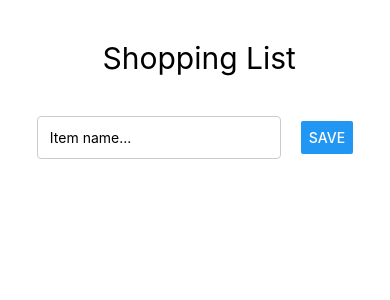
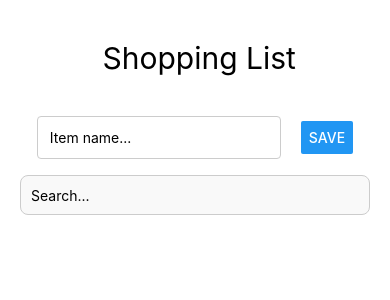
Before and after one commit to Yuudachi13/flatList-test, a React Native app: screen / in a window 390 px wide. Shown: the top 300 px of the page. Built offline with nearby package versions, Linux system fonts and the light colour scheme.

Commit message:
hakutoimii

```diff
--- a/App.js
+++ b/App.js
@@ -1,12 +1,16 @@
 import { FlatList, SafeAreaView, StyleSheet, Text, View } from 'react-native';
 import Row from './components/Row';
 import Add from './components/Add';
-import { useCallback, useState } from 'react';
+import Search from './components/Search';
+import { useCallback, useMemo, useState } from 'react';
 import uuid from 'react-native-uuid';
 
 
 export default function App() {
   const [data, setData] = useState([])
+  const [criteria, setCriteria] = useState('')
+  const items = useMemo(() =>
+  criteria.length > 0 ? data.filter((item)=>item.name.startsWith(criteria)) : data,[data,criteria])
   const [selectedId, setSelectedId] = useState(null)
 
   const add = (name) => {
@@ -30,9 +34,11 @@ export default function App() {
 
     <SafeAreaView style={styles.container}>
      <Text style={styles.shopping}> Shopping List</Text>
-      <Add add={add} setData={setData} />
+    <Add add={add} setData={setData} />
+    <Search criteria={criteria} setCriteria={setCriteria} />
+
       <FlatList
-      data= {data}
+      data= {items}
       keyExtractor={(item)=> item.id}
       extraData={selectedId}
       renderItem={({item}) => (
--- /dev/null
+++ b/components/Search.js
@@ -0,0 +1,31 @@
+import React from "react";
+import { StyleSheet,TextInput,View } from "react-native";
+
+export default function Search ({criteria, setCriteria})  {
+    return (
+        <View style={styles.container}>
+            <TextInput
+            style={styles.input}
+            placeholder="Search..."
+            value={criteria}
+            onChangeText={(text) => setCriteria(text)}
+            />
+        </View>
+    )
+}
+
+const styles = StyleSheet.create({
+    container: {
+        width: '100%',
+        paddingHorizontal: 20,
+        marginBottom: 20,
+    },
+    input: {
+        height: 40,
+        borderColor: '#ccc',
+        borderWidth: 1,
+        borderRadius: 8,
+        paddingHorizontal: 10,
+        backgroundColor: '#f9f9f9',
+    },
+})
```
